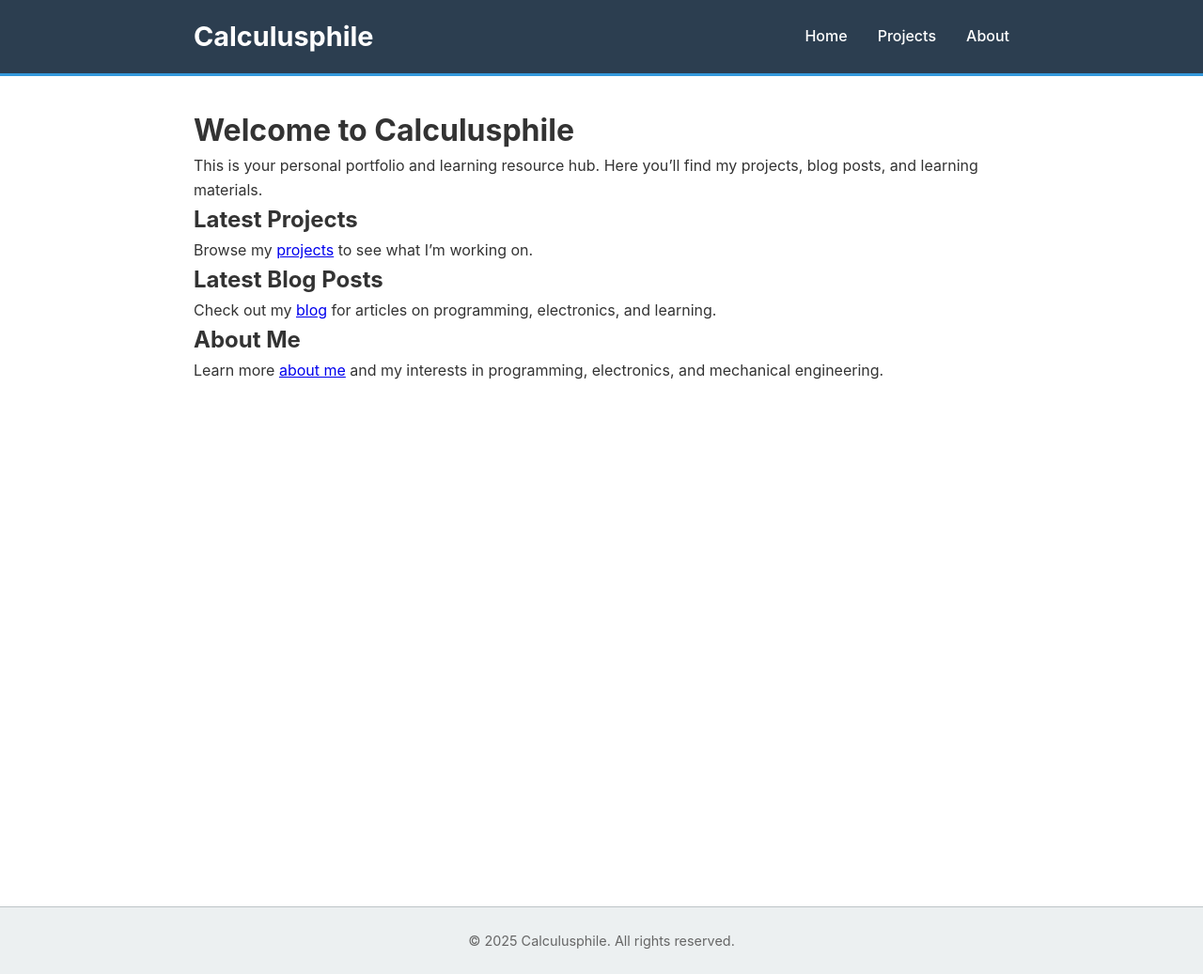
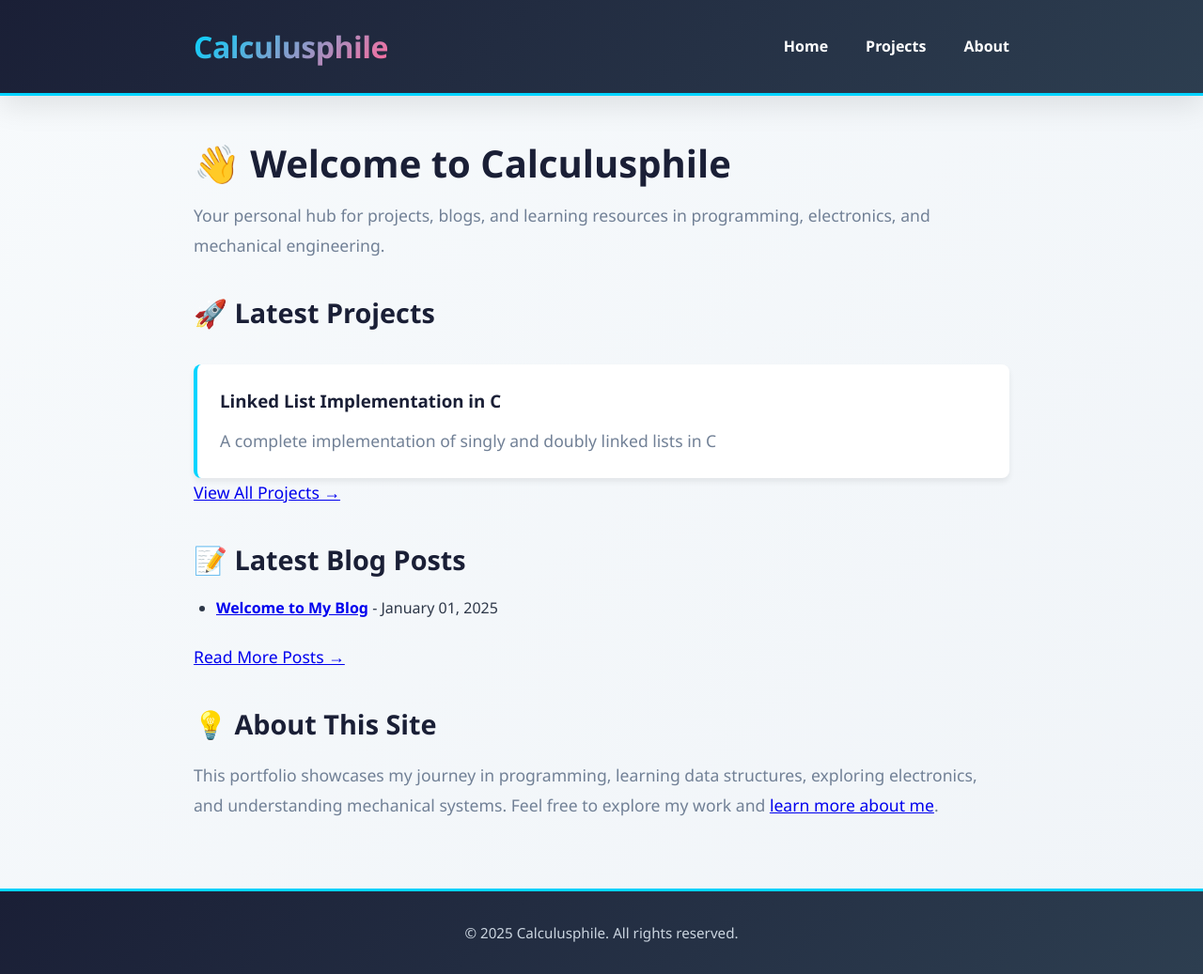
Before and after one commit to calculusphile/calculusphile.github.io, a Jekyll site: the page built from index.md, in a window 1280 px wide and 1037 px high. Shown: the whole window at 94% size. Built offline with Jekyll 4.4.1, drawn with Linux system fonts in a browser that asks for light colours.

Commit message:
Enhance personal portfolio: Revamp 'About', 'Home', and 'Projects' pages with improved content and styling; update CSS for better aesthetics and responsiveness.

```diff
--- a/assets/css/main.css
+++ b/assets/css/main.css
@@ -5,21 +5,26 @@
 }
 
 :root {
-    --primary-color: #2c3e50;
-    --secondary-color: #3498db;
-    --text-color: #333;
-    --bg-color: #ecf0f1;
-    --border-color: #bdc3c7;
+    --primary-color: #1a1f36;
+    --secondary-color: #00d4ff;
+    --accent-color: #ff6b9d;
+    --text-color: #2d3748;
+    --light-text: #718096;
+    --bg-color: #f7fafc;
+    --card-bg: #ffffff;
+    --border-color: #e2e8f0;
+    --shadow: 0 10px 30px rgba(0, 0, 0, 0.1);
+    --shadow-sm: 0 4px 6px rgba(0, 0, 0, 0.07);
 }
 
 html, body {
-    font-family: -apple-system, BlinkMacSystemFont, 'Segoe UI', Roboto, 'Helvetica Neue', Arial, sans-serif;
+    font-family: 'Segoe UI', Roboto, 'Helvetica Neue', -apple-system, BlinkMacSystemFont, Arial, sans-serif;
     line-height: 1.6;
     color: var(--text-color);
+    background: linear-gradient(135deg, var(--bg-color) 0%, #f0f4f8 100%);
 }
 
 body {
-    background-color: #fff;
     display: flex;
     flex-direction: column;
     min-height: 100vh;
@@ -27,10 +32,14 @@ body {
 
 /* Header */
 .site-header {
-    background-color: var(--primary-color);
+    background: linear-gradient(135deg, var(--primary-color) 0%, #2d3e50 100%);
     color: white;
-    padding: 1rem 0;
+    padding: 1.5rem 0;
     border-bottom: 3px solid var(--secondary-color);
+    box-shadow: var(--shadow);
+    position: sticky;
+    top: 0;
+    z-index: 100;
 }
 
 .site-header-inner {
@@ -43,33 +52,57 @@ body {
 }
 
 .site-header h1 {
-    font-size: 1.8rem;
+    font-size: 2rem;
+    font-weight: 700;
+    letter-spacing: -0.5px;
 }
 
 .site-header h1 a {
     color: white;
     text-decoration: none;
+    background: linear-gradient(135deg, #00d4ff, #ff6b9d);
+    -webkit-background-clip: text;
+    -webkit-text-fill-color: transparent;
+    background-clip: text;
+    transition: transform 0.3s ease;
 }
 
 .site-header h1 a:hover {
-    color: var(--secondary-color);
+    transform: scale(1.05);
 }
 
 /* Navigation */
 .site-nav {
     display: flex;
-    gap: 2rem;
+    gap: 2.5rem;
 }
 
 .site-nav a {
     color: white;
     text-decoration: none;
-    font-weight: 500;
-    transition: color 0.3s;
+    font-weight: 600;
+    font-size: 1rem;
+    position: relative;
+    transition: color 0.3s ease;
+}
+
+.site-nav a::after {
+    content: '';
+    position: absolute;
+    bottom: -5px;
+    left: 0;
+    width: 0;
+    height: 2px;
+    background: linear-gradient(90deg, var(--secondary-color), var(--accent-color));
+    transition: width 0.3s ease;
 }
 
 .site-nav a:hover {
     color: var(--secondary-color);
+}
+
+.site-nav a:hover::after {
+    width: 100%;
 }
 
 /* Main Content */
@@ -78,82 +111,237 @@ body {
     max-width: 900px;
     width: 100%;
     margin: 0 auto;
-    padding: 2rem 1rem;
+    padding: 3rem 1rem;
+}
+
+.site-main h1 {
+    font-size: 2.5rem;
+    margin-bottom: 1rem;
+    color: var(--primary-color);
+    line-height: 1.2;
+}
+
+.site-main h2 {
+    font-size: 1.8rem;
+    margin-top: 2rem;
+    margin-bottom: 1rem;
+    color: var(--primary-color);
+}
+
+.site-main p {
+    font-size: 1.1rem;
+    color: var(--light-text);
+    margin-bottom: 1.5rem;
+    line-height: 1.8;
 }
 
 /* Posts and Projects */
 .post, .project {
-    margin-bottom: 2rem;
+    margin-bottom: 3rem;
 }
 
 .post-header, .project-header {
-    margin-bottom: 1.5rem;
+    margin-bottom: 2rem;
+    padding-bottom: 1.5rem;
+    border-bottom: 2px solid var(--secondary-color);
 }
 
 .post-title, .project-title {
-    font-size: 2rem;
+    font-size: 2.2rem;
     color: var(--primary-color);
     margin-bottom: 0.5rem;
+    font-weight: 700;
 }
 
 .post-meta {
-    color: #666;
-    font-size: 0.9rem;
+    color: var(--light-text);
+    font-size: 0.95rem;
+    font-weight: 500;
 }
 
 .project-description {
-    color: #555;
+    color: var(--secondary-color);
     font-style: italic;
-    margin-top: 0.5rem;
+    margin-top: 0.75rem;
+    font-size: 1.05rem;
 }
 
 .post-content, .project-content {
     line-height: 1.8;
+    font-size: 1.05rem;
 }
 
 .post-content h2, .project-content h2,
 .post-content h3, .project-content h3 {
     color: var(--primary-color);
-    margin: 1.5rem 0 0.5rem 0;
+    margin: 1.5rem 0 0.75rem 0;
+    font-weight: 700;
 }
 
 .post-content p, .project-content p {
-    margin-bottom: 1rem;
+    margin-bottom: 1.2rem;
+    color: var(--text-color);
+}
+
+.post-content a, .project-content a {
+    color: var(--secondary-color);
+    text-decoration: none;
+    font-weight: 600;
+    transition: color 0.3s ease;
+    border-bottom: 2px solid var(--secondary-color);
+    padding-bottom: 2px;
+}
+
+.post-content a:hover, .project-content a:hover {
+    color: var(--accent-color);
+    border-bottom-color: var(--accent-color);
 }
 
 .post-content code, .project-content code {
     background-color: var(--bg-color);
-    padding: 0.2rem 0.4rem;
-    border-radius: 3px;
-    font-family: 'Courier New', monospace;
+    padding: 0.25rem 0.5rem;
+    border-radius: 4px;
+    font-family: 'Courier New', 'Monaco', monospace;
     font-size: 0.9rem;
+    color: var(--accent-color);
+    font-weight: 500;
 }
 
 .post-content pre, .project-content pre {
-    background-color: var(--primary-color);
-    color: white;
-    padding: 1rem;
-    border-radius: 5px;
+    background: linear-gradient(135deg, var(--primary-color), #2d3e50);
+    color: #e2e8f0;
+    padding: 1.5rem;
+    border-radius: 8px;
     overflow-x: auto;
-    margin: 1rem 0;
+    margin: 1.5rem 0;
+    border-left: 4px solid var(--secondary-color);
+    box-shadow: var(--shadow);
 }
 
 .post-content pre code, .project-content pre code {
     background-color: transparent;
     padding: 0;
+    color: #e2e8f0;
 }
 
 /* Footer */
 .site-footer {
-    background-color: var(--bg-color);
-    border-top: 1px solid var(--border-color);
+    background: linear-gradient(135deg, var(--primary-color), #2d3e50);
+    color: #cbd5e0;
+    padding: 2rem 1rem;
+    text-align: center;
+    font-size: 0.95rem;
+    border-top: 3px solid var(--secondary-color);
+    margin-top: auto;
+}
+
+.site-footer p {
+    margin: 0;
+}
+
+/* Project Card Styles */
+.projects-list {
+    display: grid;
+    grid-template-columns: repeat(auto-fit, minmax(300px, 1fr));
+    gap: 2rem;
+    margin-top: 2rem;
+}
+
+.project-card {
+    background: var(--card-bg);
     padding: 1.5rem;
-    text-align: center;
-    color: #666;
-    font-size: 0.9rem;
+    border-radius: 8px;
+    box-shadow: var(--shadow-sm);
+    transition: all 0.3s ease;
+    border-left: 4px solid var(--secondary-color);
+}
+
+.project-card:hover {
+    transform: translateY(-5px);
+    box-shadow: var(--shadow);
+    border-left-color: var(--accent-color);
+}
+
+.project-card h3 {
+    margin-bottom: 0.75rem;
+}
+
+.project-card h3 a {
+    color: var(--primary-color);
+    text-decoration: none;
+    font-weight: 700;
+    transition: color 0.3s ease;
+}
+
+.project-card h3 a:hover {
+    color: var(--secondary-color);
+}
+
+.project-card p {
+    color: var(--light-text);
+    margin: 0;
+}
+
+/* Buttons */
+a[role="button"], .btn {
+    display: inline-block;
+    padding: 0.75rem 1.5rem;
+    background: linear-gradient(135deg, var(--secondary-color), #00b8d4);
+    color: white;
+    text-decoration: none;
+    border-radius: 6px;
+    font-weight: 600;
+    transition: all 0.3s ease;
+    border: none;
+    cursor: pointer;
+    box-shadow: var(--shadow-sm);
+}
+
+a[role="button"]:hover, .btn:hover {
+    transform: translateY(-2px);
+    box-shadow: var(--shadow);
+    background: linear-gradient(135deg, var(--accent-color), #ff5a8d);
+}
+
+/* List Styles */
+.site-main ul, .site-main ol {
+    margin-left: 1.5rem;
+    margin-bottom: 1.5rem;
+}
+
+.site-main li {
+    margin-bottom: 0.5rem;
+    color: var(--text-color);
 }
 
 /* Responsive */
+@media (max-width: 768px) {
+    .site-header h1 {
+        font-size: 1.5rem;
+    }
+
+    .site-nav {
+        gap: 1rem;
+        font-size: 0.9rem;
+    }
+
+    .post-title, .project-title {
+        font-size: 1.75rem;
+    }
+
+    .site-main {
+        padding: 1.5rem;
+    }
+
+    .site-main h1 {
+        font-size: 2rem;
+    }
+
+    .projects-list {
+        grid-template-columns: 1fr;
+    }
+}
+
 @media (max-width: 600px) {
     .site-header-inner {
         flex-direction: column;
@@ -161,7 +349,11 @@ body {
     }
 
     .site-nav {
-        gap: 1rem;
+        gap: 0.75rem;
+    }
+
+    .site-header h1 {
+        font-size: 1.3rem;
     }
 
     .post-title, .project-title {
@@ -171,4 +363,12 @@ body {
     .site-main {
         padding: 1rem;
     }
+
+    .site-main h1 {
+        font-size: 1.75rem;
+    }
+
+    .site-main h2 {
+        font-size: 1.4rem;
+    }
 }
--- a/index.md
+++ b/index.md
@@ -3,18 +3,33 @@ layout: default
 title: Home
 ---
 
-# Welcome to Calculusphile
+# 👋 Welcome to Calculusphile
 
-This is your personal portfolio and learning resource hub. Here you'll find my projects, blog posts, and learning materials.
+Your personal hub for projects, blogs, and learning resources in programming, electronics, and mechanical engineering.
 
-## Latest Projects
+## 🚀 Latest Projects
 
-Browse my [projects](/projects) to see what I'm working on.
+<div class="projects-list">
+    {% for project in site.projects limit: 3 %}
+    <div class="project-card">
+        <h3><a href="{{ project.url }}">{{ project.title }}</a></h3>
+        {% if project.description %}
+            <p>{{ project.description }}</p>
+        {% endif %}
+    </div>
+    {% endfor %}
+</div>
 
-## Latest Blog Posts
+[View All Projects →]({{ '/projects' | relative_url }})
 
-Check out my [blog](/blog) for articles on programming, electronics, and learning.
+## 📝 Latest Blog Posts
 
-## About Me
+{% for post in site.posts limit: 3 %}
+- **[{{ post.title }}]({{ post.url }})** - <time>{{ post.date | date: "%B %d, %Y" }}</time>
+{% endfor %}
 
-Learn more [about me](/about) and my interests in programming, electronics, and mechanical engineering.
+[Read More Posts →]({{ '/blog' | relative_url }})
+
+## 💡 About This Site
+
+This portfolio showcases my journey in programming, learning data structures, exploring electronics, and understanding mechanical systems. Feel free to explore my work and [learn more about me]({{ '/about' | relative_url }}).
```
Also changed, not shown: about.md (+36 -10 lines), projects.md (+2 -2 lines).
